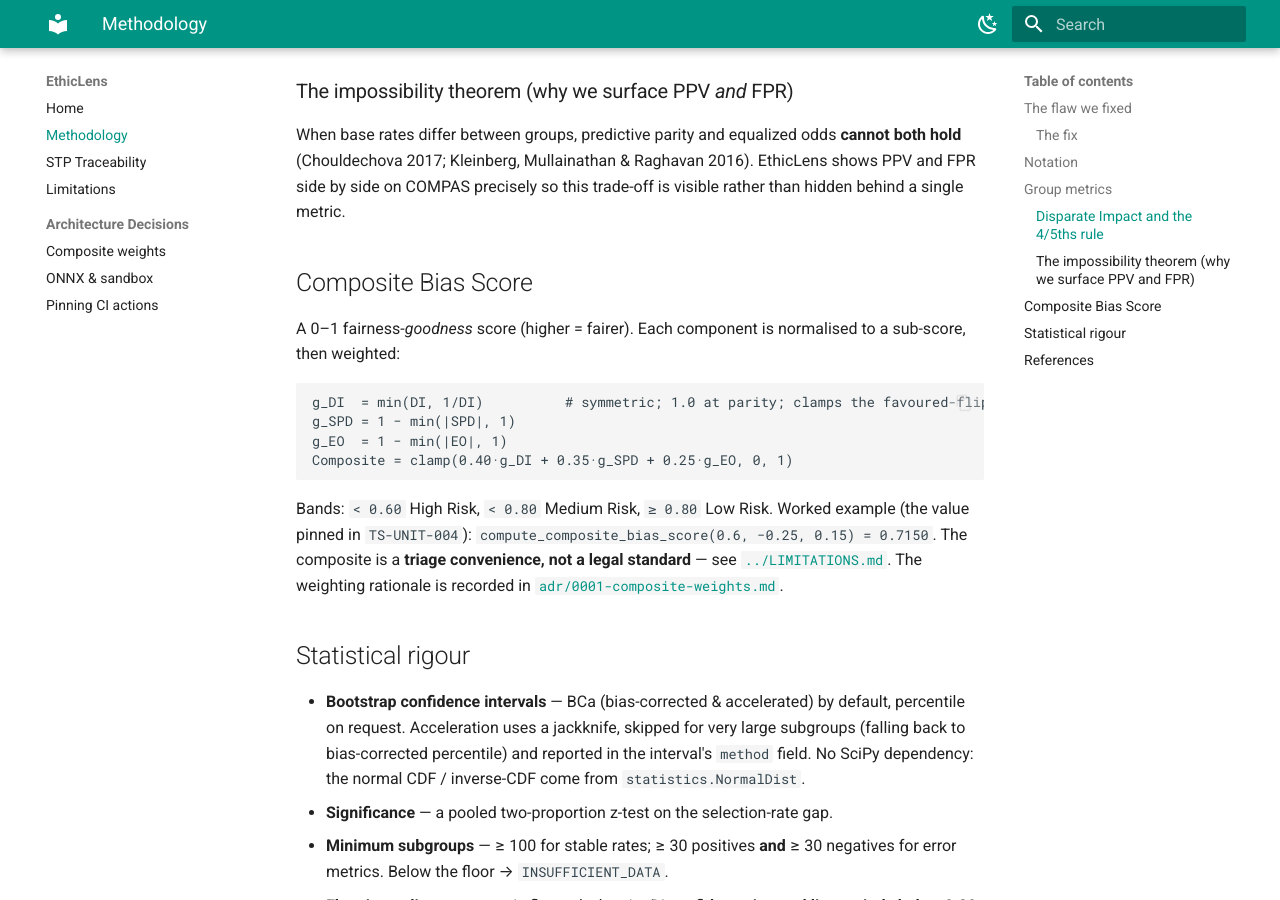
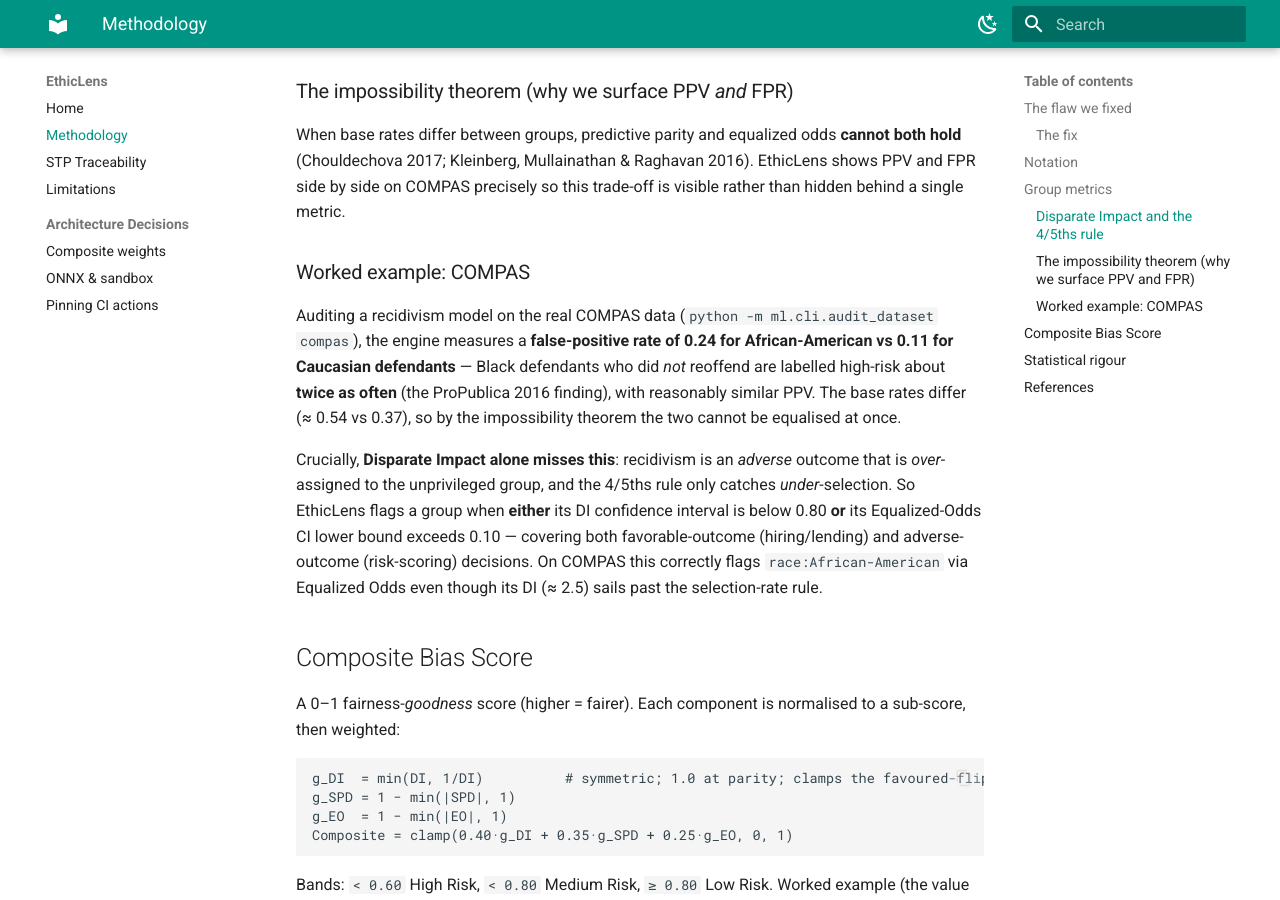
Before and after one commit to vardhjain/Ethiclens, an MkDocs documentation site: the page built from docs/methodology.md, in a window 1280 px wide and 900 px high, scrolled down 1881 px. Built offline with MkDocs 1.6.1 and Material for MkDocs 9.7.7, drawn with Linux system fonts in a browser that asks for light colours.

Commit message:
docs: add real-benchmark audit results (COMPAS vs Adult) + methodology worked example
Co-Authored-By: Claude Opus 4.8 <noreply@anthropic.com>

```diff
--- a/docs/methodology.md
+++ b/docs/methodology.md
@@ -61,6 +61,20 @@ When base rates differ between groups, predictive parity and equalized odds **ca
 (Chouldechova 2017; Kleinberg, Mullainathan & Raghavan 2016). EthicLens shows PPV and FPR side by
 side on COMPAS precisely so this trade-off is visible rather than hidden behind a single metric.
 
+### Worked example: COMPAS
+Auditing a recidivism model on the real COMPAS data (`python -m ml.cli.audit_dataset compas`), the
+engine measures a **false-positive rate of 0.24 for African-American vs 0.11 for Caucasian
+defendants** — Black defendants who did *not* reoffend are labelled high-risk about **twice as
+often** (the ProPublica 2016 finding), with reasonably similar PPV. The base rates differ
+(≈ 0.54 vs 0.37), so by the impossibility theorem the two cannot be equalised at once.
+
+Crucially, **Disparate Impact alone misses this**: recidivism is an *adverse* outcome that is
+*over*-assigned to the unprivileged group, and the 4/5ths rule only catches *under*-selection. So
+EthicLens flags a group when **either** its DI confidence interval is below 0.80 **or** its
+Equalized-Odds CI lower bound exceeds 0.10 — covering both favorable-outcome (hiring/lending) and
+adverse-outcome (risk-scoring) decisions. On COMPAS this correctly flags `race:African-American`
+via Equalized Odds even though its DI (≈ 2.5) sails past the selection-rate rule.
+
 ## Composite Bias Score
 
 A 0–1 fairness-*goodness* score (higher = fairer). Each component is normalised to a sub-score,
```
Also changed, not shown: README.md (+19 -0 lines).
